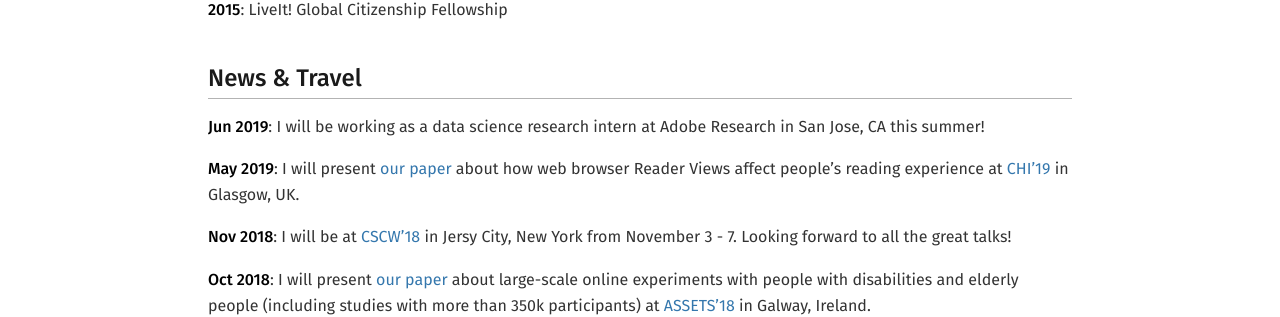
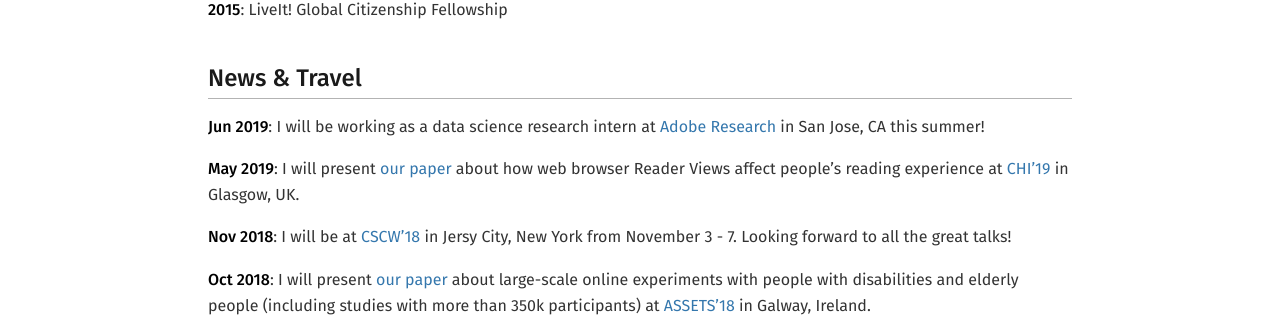
Before and after one commit to QishengLi/my_website, a Jekyll site: the page built from index.md, in a window 1280 px wide and 900 px high, scrolled down 1665 px. Shown: the part 305-622 px from the top of the window. Built offline with Jekyll 4.4.1, drawn with Linux system fonts in a browser that asks for light colours; nearby versions of some CDN libraries.

```diff
--- a/_config.yml
+++ b/_config.yml
@@ -17,8 +17,8 @@ title: Qisheng Li
 email: liqs [at] cs.washington.edu
 description: >- # this means to ignore newlines until "baseurl:"
   © 2019 Qisheng Li
-baseurl: "/~liqs" # the subpath of your site, e.g. /blog
-url: "https://homes.cs.washington.edu/~liqs/" # the base hostname & protocol for your site, e.g. http://example.com
+baseurl: "/~liqs/" # the subpath of your site, e.g. /blog
+url: "https://homes.cs.washington.edu/" # the base hostname & protocol for your site, e.g. http://example.com
 github_url: "https://github.com/qishengli/"
 twitter_url:  "https://twitter.com/QishengLi"
 
--- a/_data/news.yml
+++ b/_data/news.yml
@@ -1,10 +1,10 @@
-- message: "I will be working as a data science research intern at Adobe Research in San Jose, CA this summer!"
+- message: "I will be working as a data science research intern at [Adobe Research](https://research.adobe.com/) in San Jose, CA this summer!"
   date: 2019-06-15
-- message: "I will present [our paper](/files/2019-Reader-View-CHI.pdf) about how web browser Reader Views affect people's reading experience at [CHI'19](http://chi2019.acm.org) in Glasgow, UK."
+- message: "I will present [our paper](/~liqs/files/2019-Reader-View-CHI.pdf) about how web browser Reader Views affect people's reading experience at [CHI'19](http://chi2019.acm.org) in Glasgow, UK."
   date: 2019-05-04
 - message: "I will be at [CSCW'18](http://cscw.acm.org/2018/) in Jersy City, New York from November 3 - 7. Looking forward to all the great talks!"
   date: 2018-11-03
-- message: "I will present [our paper](/files/2018-Volunteer-Disabilities-ASSETS.pdf) about large-scale online experiments with people with disabilities and elderly people (including studies with more than 350k participants) at [ASSETS'18](https://assets18.sigaccess.org/) in Galway, Ireland."
+- message: "I will present [our paper](/~liqs/files/2018-Volunteer-Disabilities-ASSETS.pdf) about large-scale online experiments with people with disabilities and elderly people (including studies with more than 350k participants) at [ASSETS'18](https://assets18.sigaccess.org/) in Galway, Ireland."
   date: 2018-10-22
 - message: "I am attending [Grace Hopper Celebration (GHC 18)](https://ghc.anitab.org/) in Houston, TX from September 26–28! Looking forward to meeting all the wonderful women technologists around the world!"
   date: 2018-09-26
--- a/_includes/projects.html
+++ b/_includes/projects.html
@@ -28,7 +28,7 @@
       <a target="_blank" href="{{ project.code }}"><i class="fab fa-github" aria-hidden="true"></i> Code</a>
     {% endif %}
     {% if project.paper %}
-      <a target="_blank" href="{{ project.paper }}"><i class="far fa-file-pdf"></i> Paper</a>
+      <a target="_blank" href="{{ project.paper | relative_url }}"><i class="far fa-file-pdf"></i> Paper</a>
     {% endif %}
     {% if project.video %}
       <a target="_blank" href="{{ project.video }}"><i class="fas fa-film"></i> Video</a>
--- a/_includes/publications.html
+++ b/_includes/publications.html
@@ -45,7 +45,7 @@
     {% endif %}
 
     {% if pub.preprint %}
-      <a target="_blank" href="{{ pub.preprint }}">
+      <a target="_blank" href="{{ pub.preprint | relative_url }}">
         <i class="far fa-file-pdf" aria-hidden="true"></i> Preprint PDF
       </a>
     {% endif %}
@@ -69,13 +69,13 @@
     {% endif %}
 
     {% if pub.slides %}
-      <a target="_blank" href="{{ pub.slides }}">
+      <a target="_blank" href="{{ pub.slides | relative_url }}">
         <i class="fas fa-window-maximize" aria-hidden="true"></i> Slides
       </a>
     {% endif %}
 
     {% if pub.doi %}
-      <a target="_blank" href="https://www.doi2bib.org/bib/{{ pub.doi | cgi_escape }}">
+      <a target="_blank" href="https://www.doi2bib.org/bib/{{ pub.doi }}">
         <i class="fas fa-book" aria-hidden="true"></i> Bibtex
       </a>
     {% elsif pub.arxiv %}
```
Also changed, not shown: index.md (+1 -1 lines).
